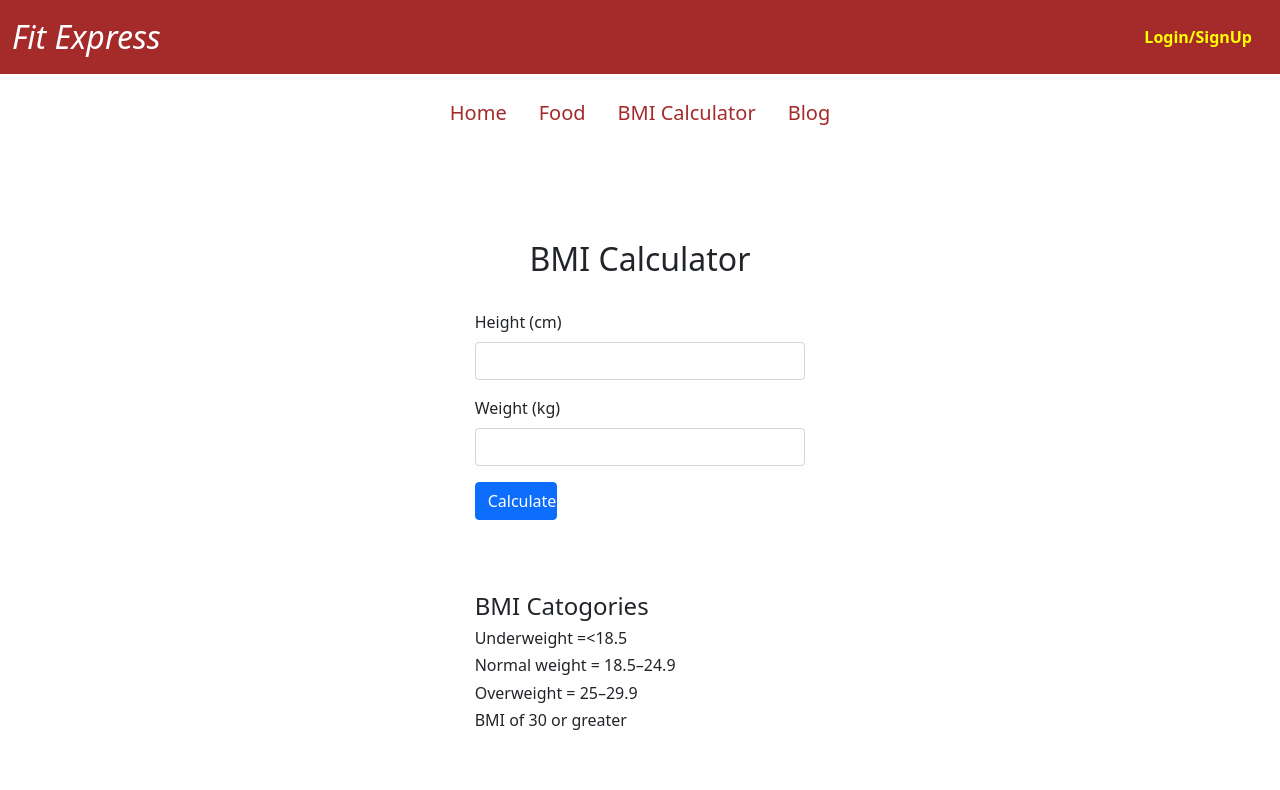
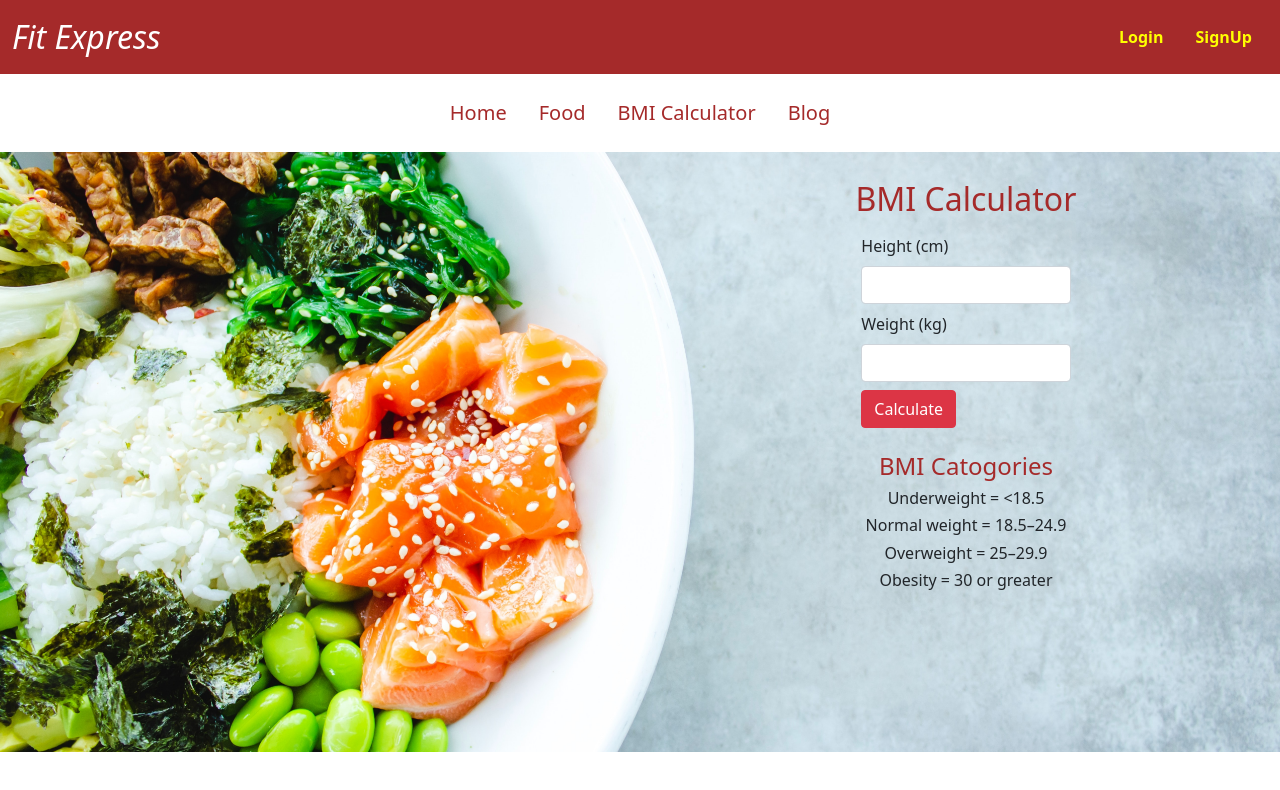
Before and after one commit to Akriti1811/Calorie_Heist_, a React (Create React App) app: page /bmical in a window 1280 px wide. Shown: the top 790 px of the page. Built offline with nearby package versions, Linux system fonts and the light colour scheme.

Commit message:
bmical css added

```diff
--- a/src/App.js
+++ b/src/App.js
@@ -19,7 +19,6 @@ function App() {
           <Route exact path = "/">
           <div className="login">
           <Home/>
-            {/* <FoodDetails/> */}
           </div>
           </Route>
 
@@ -43,7 +42,6 @@ function App() {
 
           <Route exact path = "/food">
           <div className="login">
-          {/* <FoodDetails/> */}
             <Food/>
           </div>
 
--- /dev/null
+++ b/src/Components/BMIcal.css
@@ -0,0 +1,6 @@
+.bmi{
+    background-image: url("/src/images/bmibg.jpg");
+    height: 600px;
+    background-size: cover;
+    background-position: center;
+}
--- a/src/Components/BMIcal.js
+++ b/src/Components/BMIcal.js
@@ -1,14 +1,14 @@
 import React, {useEffect,useState} from 'react';
-
+import './BMIcal.css'
 
 export default function BMIcal() {
   const [Height,sethv] = useState()
   const [weight,sethw] = useState()
   const [bmi,setbmi] = useState();
-  let Underweight="Underweight =<18.5 ";
+  let Underweight="Underweight = <18.5 ";
   let normal = "Normal weight = 18.5–24.9 ";
   let overweight = "Overweight = 25–29.9";
-  let Obesity = "BMI of 30 or greater";
+  let Obesity = "Obesity = 30 or greater";
 
   const calculate=()=>{
     console.log(Height,weight)
@@ -21,21 +21,20 @@ export default function BMIcal() {
 
   }
     return (
-        <div className="mt-3 pt-3">
-        <div className=" py-5" >
-            <h2 className="text-center py-4">BMI Calculator</h2>
-            <div className="col-md-4 col-12 form-inner pb-5 px-5 mx-auto">
+      <div class="bmi row">
+        <div class="col-md-6"></div>
+        <div className="col-md-6 py-1" >
+            <h2 className="text-center pt-4 pb-2" style={{color: "brown"}}>BMI Calculator</h2>
+            <div className="col-md-4 col-12 form-inner mx-auto">
 
-            {/* <form action=""> */}
-
-                <div className="col-12 mb-3">
+                <div className="col-12 mb-2">
                     <label for="inputEmail4" className="form-label">Height (cm)</label>
                     <input
                     onChange={(e)=> sethv(e.target.value)}
                      className="form-control" id="inputEmail4"/>
                 </div>
 
-                <div className="col-12 mb-3">
+                <div className="col-12 mb-2">
                     <label for="inputPassword4" className="form-label">Weight (kg)</label>
                     <input
                      onChange={(e)=> sethw(e.target.value)}
@@ -44,7 +43,7 @@ export default function BMIcal() {
 
                 <div className="row">
                   <div>
-                    <button type="submit" className="btn btn-primary col-md-3"
+                    <button type="submit" className="btn btn-danger "
                     onClick={()=> calculate()}
                     >Calculate</button>
                   </div>
@@ -52,27 +51,20 @@ export default function BMIcal() {
                   }
                 </div>
 
-            {/* </form> */}
             <br/>
 
           </div>
-          <div className="col-md-4 col-12 form-inner pb-5 px-5 mx-auto">
-            <h4>BMI Catogories</h4>
+
+          <div className="col-md-4 col-12 form-inner pb-5 mx-auto text-center">
+            <h4 style={{color: "brown"}} >BMI Catogories</h4>
             <h6>{Underweight}</h6>
             <h6>{normal}</h6>
             <h6>{overweight}</h6>
             <h6>{Obesity}</h6>
+          </div>
 
-          </div>
         </div>
-
-
-
-
-
-
-    </div>
-
+      </div>
 
     )
 }
--- a/src/Components/Navbar.js
+++ b/src/Components/Navbar.js
@@ -13,12 +13,12 @@ export default function Navbar() {
 
             <ul className="nav justify-content-end">
                 <Link to='/login' className="anchors">
-                    <li className="nav-item-1 nav-link btn-outline-warning" style={{color: "yellow"}}>Login/SignUp</li>
+                    <li className="nav-item-1 nav-link btn-outline-warning" style={{color: "yellow"}}>Login</li>
                 </Link>
 
-                {/* <Link to='/login'className="anchors">
+                <Link to='/signup'className="anchors">
                     <li className="nav-item-1 nav-link btn-outline-warning" style={{color: "yellow"}}>SignUp</li>
-                </Link> */}
+                </Link>
             </ul>
             </div>
         </nav>
```
Also changed, not shown: src/images/bmibg.jpg (added).
